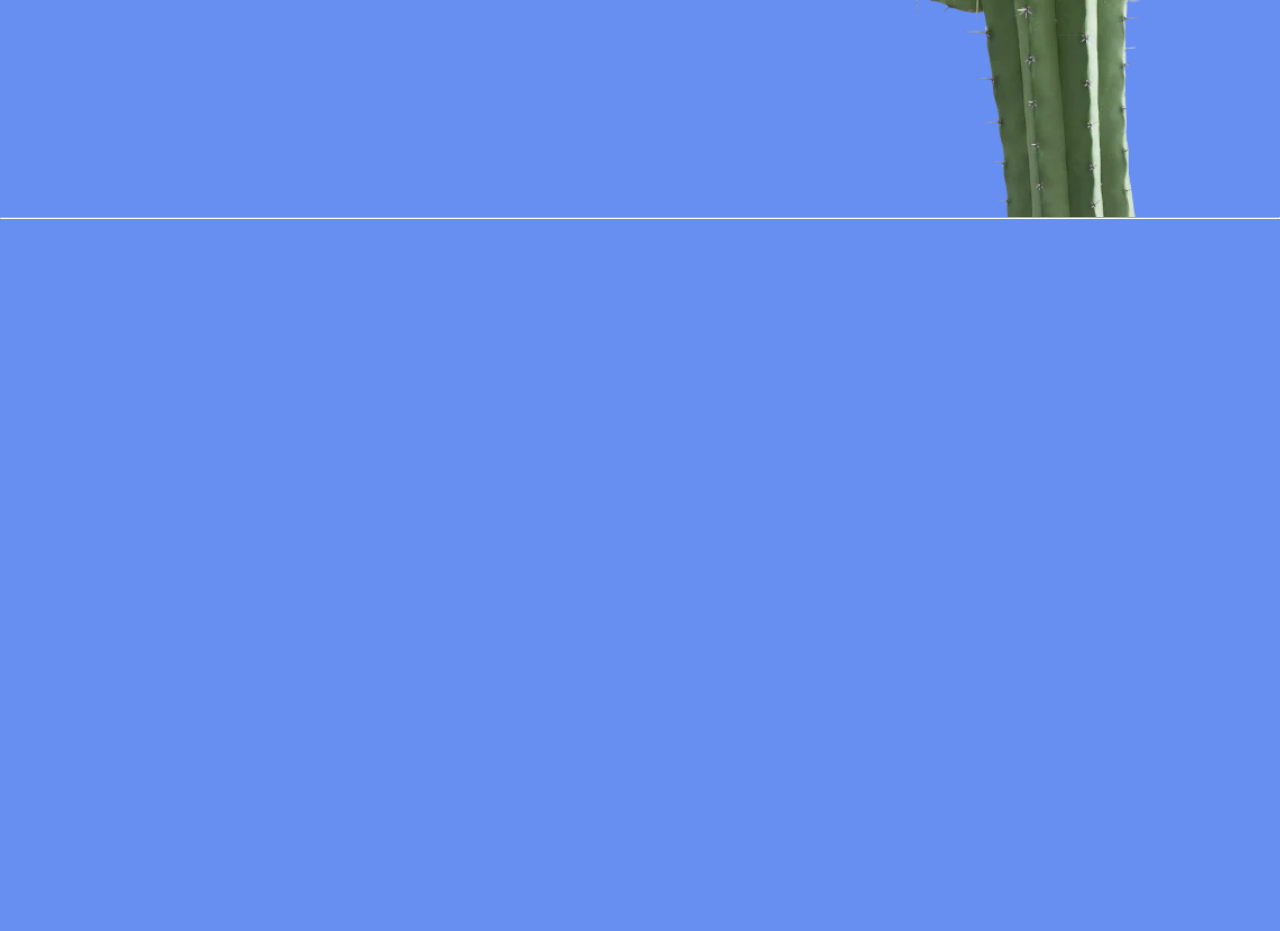
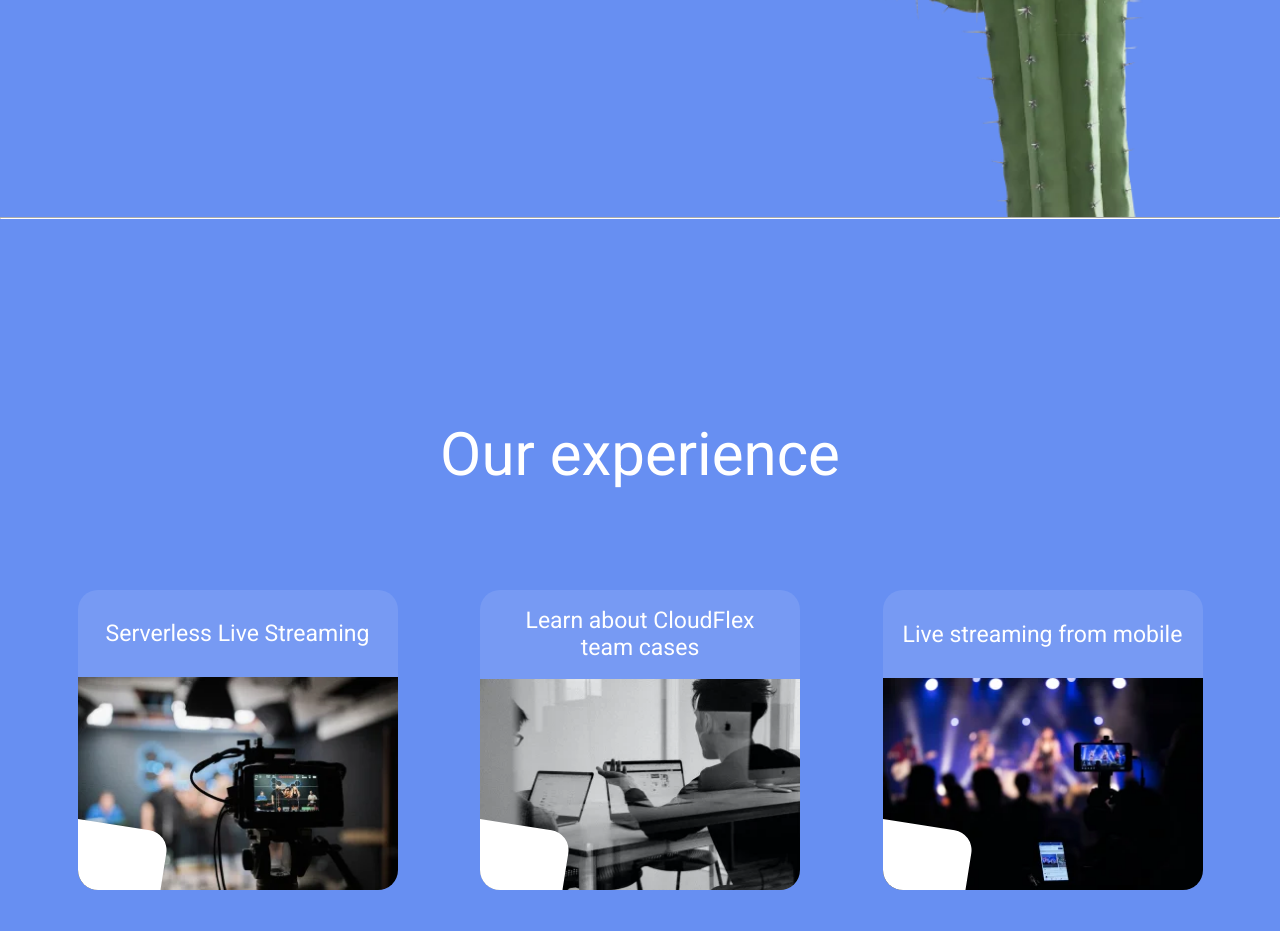
Before and after one commit to SergeySudarkin/cloud_flex, a website: page index.html in a window 1280 px wide. Shown: the part 3825-4756 px from the top of the page. Before the commit the page ends 4044 px from the top, so only its background shows below. Drawn offline with Linux system fonts and the light colour scheme.

Commit message:
added experience section

```diff
--- a/index.html
+++ b/index.html
@@ -146,6 +146,43 @@
 			</div>
 		</section>
 		<hr class="divider">
+		<section class="experience" aria-label="experience section">
+			<div class="container">
+				<div class="experience__wrapper">
+					<h2 class="experience__title" aria-label="experience title">Our experience </h2>
+					<div class="experience__cards" aria-label="experience cards">
+						<figure class="experience__card" aria-label="experience card">
+							<h3 class="experience__card-title" aria-label="card title">Serverless Live Streaming</h3>
+							<img class="experience__card-img" src="assets/img/card_shooting.webp" alt="card shooting">
+							<a class="experience__card-link" href="#" aria-label="link to shooting">
+								<svg class="experience__card-icon" aria-label="card icon arrow">
+									<use href="assets/sprites.svg#shooting-icon"></use>
+								</svg>
+							</a>
+						</figure>
+						<figure class="experience__card" aria-label="experience card">
+							<h3 class="experience__card-title" aria-label="card title">Learn about CloudFlex<br> team cases
+							</h3>
+							<img class="experience__card-img" src="assets/img/card_working.webp" alt="card working">
+							<a class="experience__card-link" href="#" aria-label="link to working">
+								<svg class="experience__card-icon" aria-label="card icon arrow">
+									<use href="assets/sprites.svg#shooting-icon"></use>
+								</svg>
+							</a>
+						</figure>
+						<figure class="experience__card" aria-label="experience card">
+							<h3 class="experience__card-title" aria-label="card title">Live streaming from mobile</h3>
+							<img class="experience__card-img" src="assets/img/card_streaming.webp" alt="card streaming">
+							<a class="experience__card-link" href="#" aria-label="link to streaming">
+								<svg class="experience__card-icon" aria-label="card icon arrow">
+									<use href="assets/sprites.svg#shooting-icon"></use>
+								</svg>
+							</a>
+						</figure>
+					</div>
+				</div>
+			</div>
+		</section>
 	</main>
 </body>
 </html>
--- /dev/null
+++ b/styles/_experience.scss
@@ -0,0 +1,97 @@
+@use "variables" as v;
+@use "placeholders";
+@use "mixins" as m;
+@use "sass:color";
+
+.experience {
+	margin: 200px 0 210px 0;
+
+	&__wrapper {
+		text-align: center;
+	}
+
+	&__title {
+		@include m.font(60px, 400, v.$color_white);
+		margin-bottom: 100px;
+	}
+
+	&__cards {
+		@include m.d-flex(space-evenly, center, wrap, 25px, 50px, row);
+	}
+
+	&__card {
+		max-width: 320px;
+		height: 300px;
+		background-color: color.adjust(v.$color_white, $alpha: -0.9);
+		border-radius: 20px;
+		overflow: hidden;
+		position: relative;
+		@include m.d-flex(space-between, center, nowrap, 0, 0, column);
+		transition: all 0.2s;
+
+		&:hover {
+			box-shadow:
+				0 20px 30px 0 color.adjust(v.$color_black, $alpha: -0.7),
+				0 20px 30px 60px color.adjust(v.$color_black, $alpha: -0.7) inset;
+		}
+
+		&-title {
+			@include m.font(23px, 400, v.$color_white);
+			padding: 10px;
+			margin: auto;
+		}
+
+		&-img {
+			width: 100%;
+			object-fit: contain;
+		}
+
+		&-link {
+			cursor: pointer;
+			position: absolute;
+			width: 165px;
+			height: 95px;
+			border-radius: 20px;
+			background-color: v.$color_white;
+			left: -80px;
+			bottom: -25px;
+			rotate: z 9deg;
+			transition: all 0.2s;
+		}
+
+		&-link:hover {
+			scale: 1.5;
+		}
+
+		&-link:hover &-icon {
+			top: 20px;
+		}
+
+		&-icon {
+			width: 36px;
+			height: 23px;
+			fill: v.$color_black;
+			rotate: z -9deg;
+			position: absolute;
+			top: 25px;
+			right: 25px;
+		}
+	}
+
+	@media (max-width: v.$media_768) {
+		margin: 150px 0 150px 0;
+
+		&__title {
+			margin-bottom: 80px;
+		}
+	}
+
+	@media (max-width: v.$media_576) {
+		margin: 100px 0 100px 0;
+
+		&__title {
+			@include m.font(35px, 400, v.$color_white);
+			margin-bottom: 70px;
+		}
+	}
+}
--- a/styles/_importer.scss
+++ b/styles/_importer.scss
@@ -3,3 +3,4 @@
 @forward "hero";
 @forward "work";
 @forward "about";
+@forward "experience";
```
Also changed, not shown: assets/sprites.svg, dist/index.css, 1 other file.
